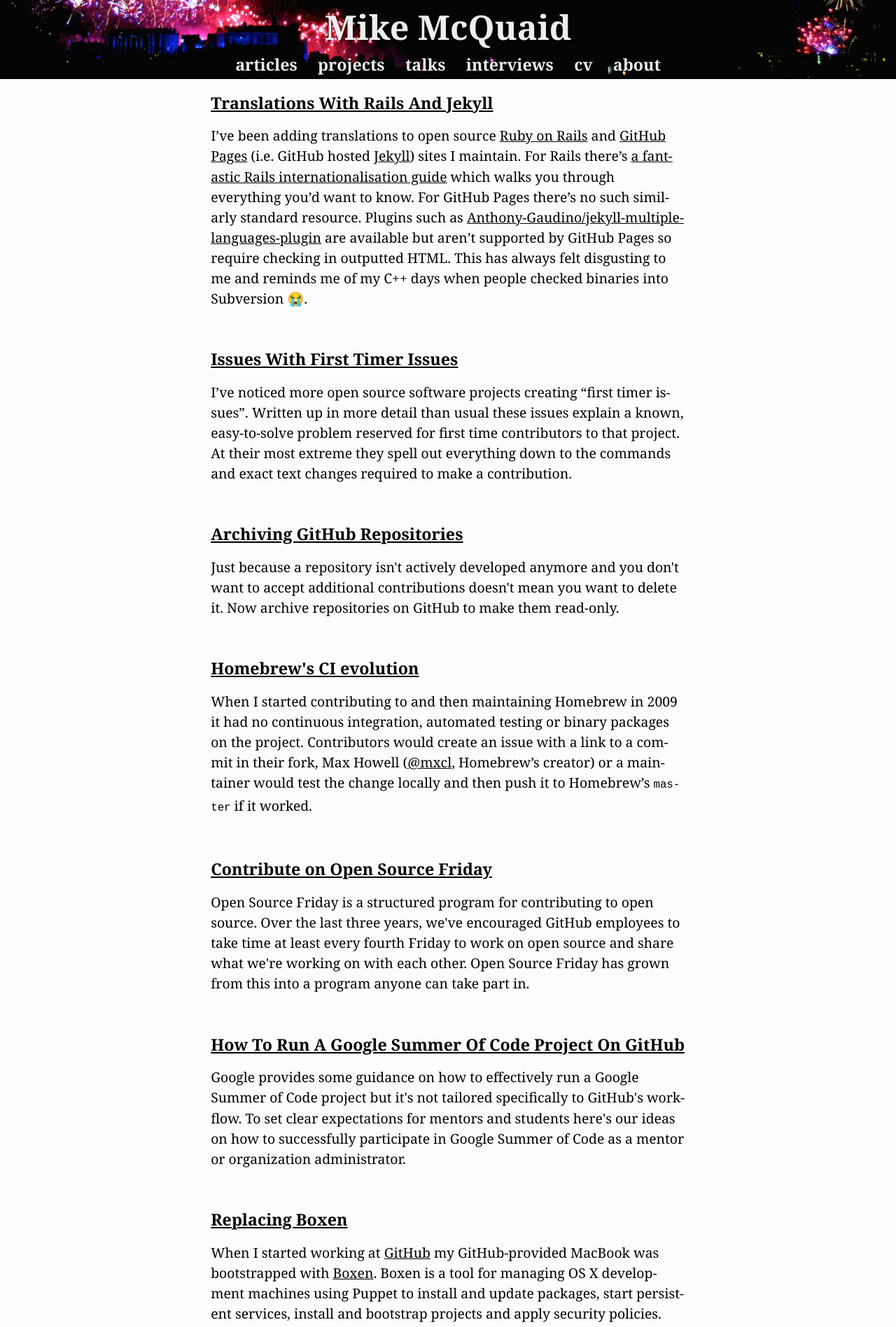
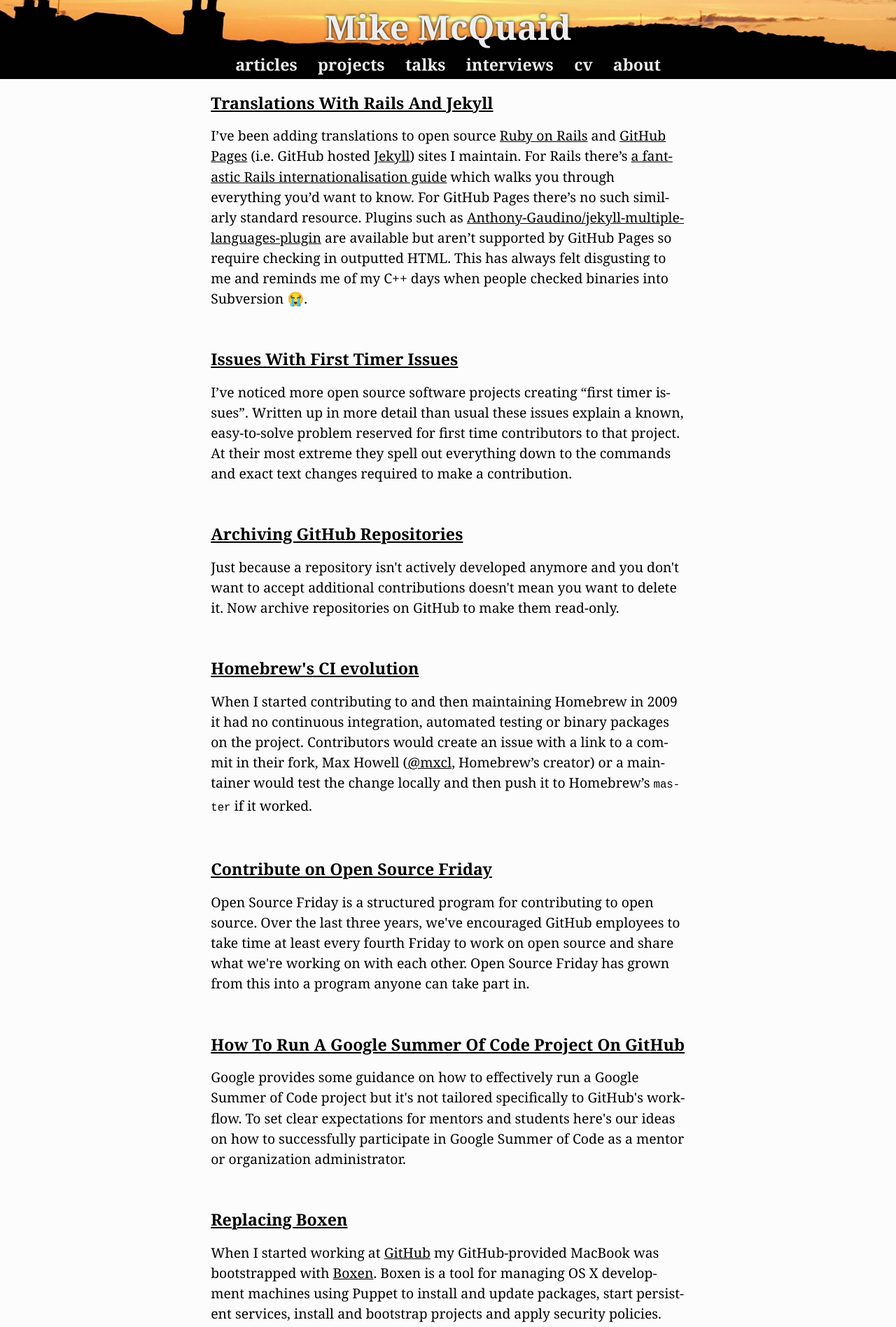
Before and after one commit to MikeMcQuaid/mikemcquaid.com, a Jekyll site: the page built from index.html, in a window 1280 px wide. Shown: the top 1897 px of the page at 70% size. Built offline with Jekyll 4.4.1, drawn with Linux system fonts in a browser that asks for light colours.

Commit message:
Use new header/favicon image.

```diff
--- a/_layouts/base.html
+++ b/_layouts/base.html
@@ -1,12 +1,14 @@
 <!DOCTYPE html>
 <html dir="ltr" lang="en-GB">
   <head>
-    <link rel="stylesheet" type="text/css" href="/css/style.css" />
     <meta http-equiv="Content-Type" content="text/html; charset=utf-8" />
     <meta name="viewport" content="width=device-width">
     <meta name="generator" content="Jekyll {{ jekyll.version }}" />
     {% seo %}
     {% feed_meta %}
+    <link rel="stylesheet" type="text/css" href="/css/style.css" />
+    <link rel="icon" type="image/x-icon" href="/images/favicon.ico">
+    <link rel="apple-touch-icon" href="/images/apple-touch-icon.png">
     <link rel="openid2.provider" href="https://openid.stackexchange.com/openid/provider" />
     <link rel="openid2.local_id" href="https://openid.stackexchange.com/user/1c09c8e2-a424-4648-81b5-283328dbdc71" />
     <script>
--- a/css/style.scss
+++ b/css/style.scss
@@ -56,7 +56,7 @@
 #header {
   min-width: 29em;
   background-color: black;
-  background: url(/images/header.jpg) left bottom no-repeat;
+  background: url(/images/header.jpg) bottom center no-repeat;
   background-size: cover;
 }
 
@@ -77,7 +77,7 @@
 }
 
 #title, #menu {
-  text-shadow: 0 0 3px $shadow-colour;
+  text-shadow: 0 0 4px $shadow-colour;
   text-align: center;
 }
 
```
Also changed, not shown: favicon.ico (deleted), images/apple-touch-icon.png (added), images/favicon.ico (added), images/header.jpg.
